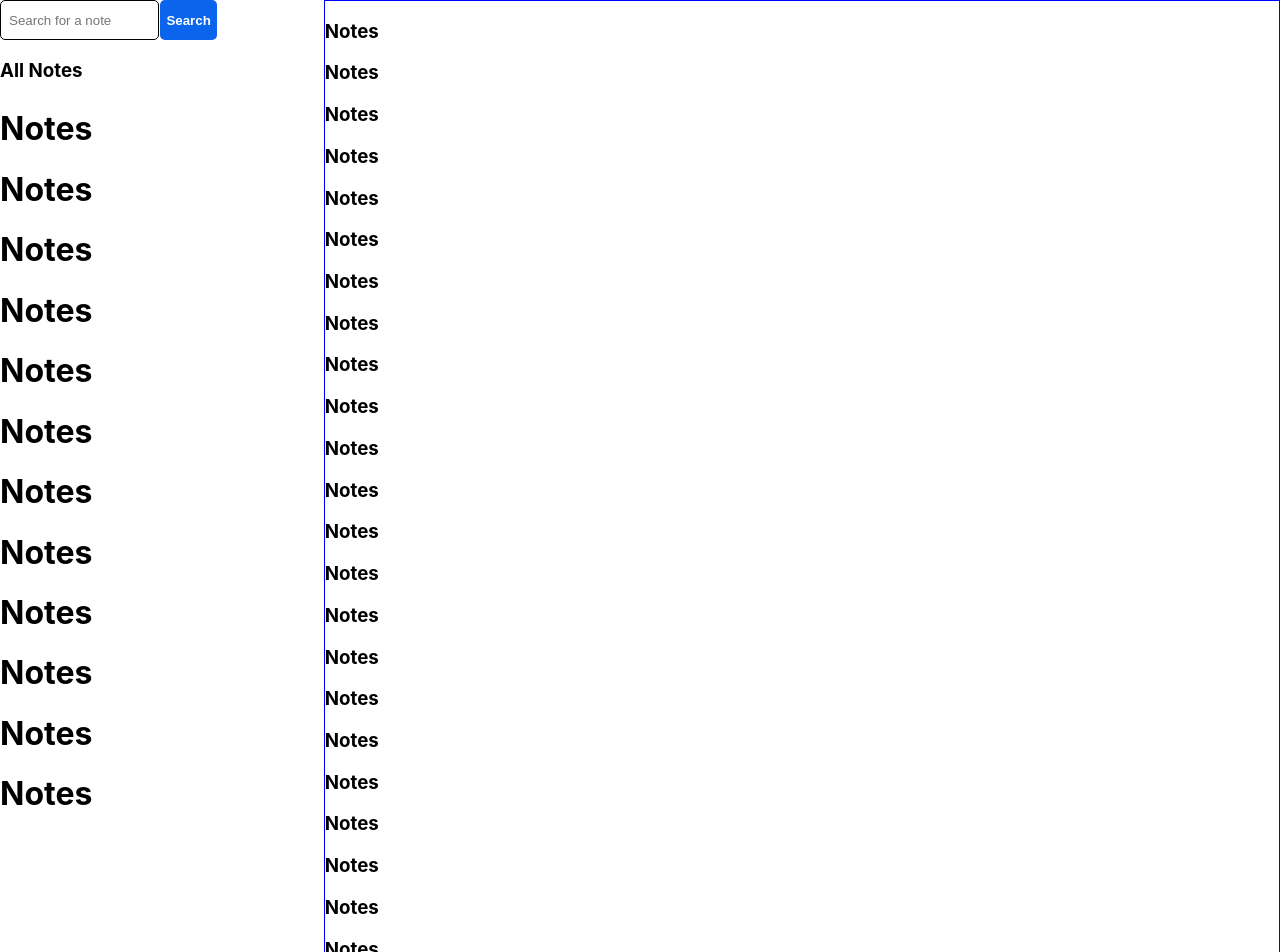
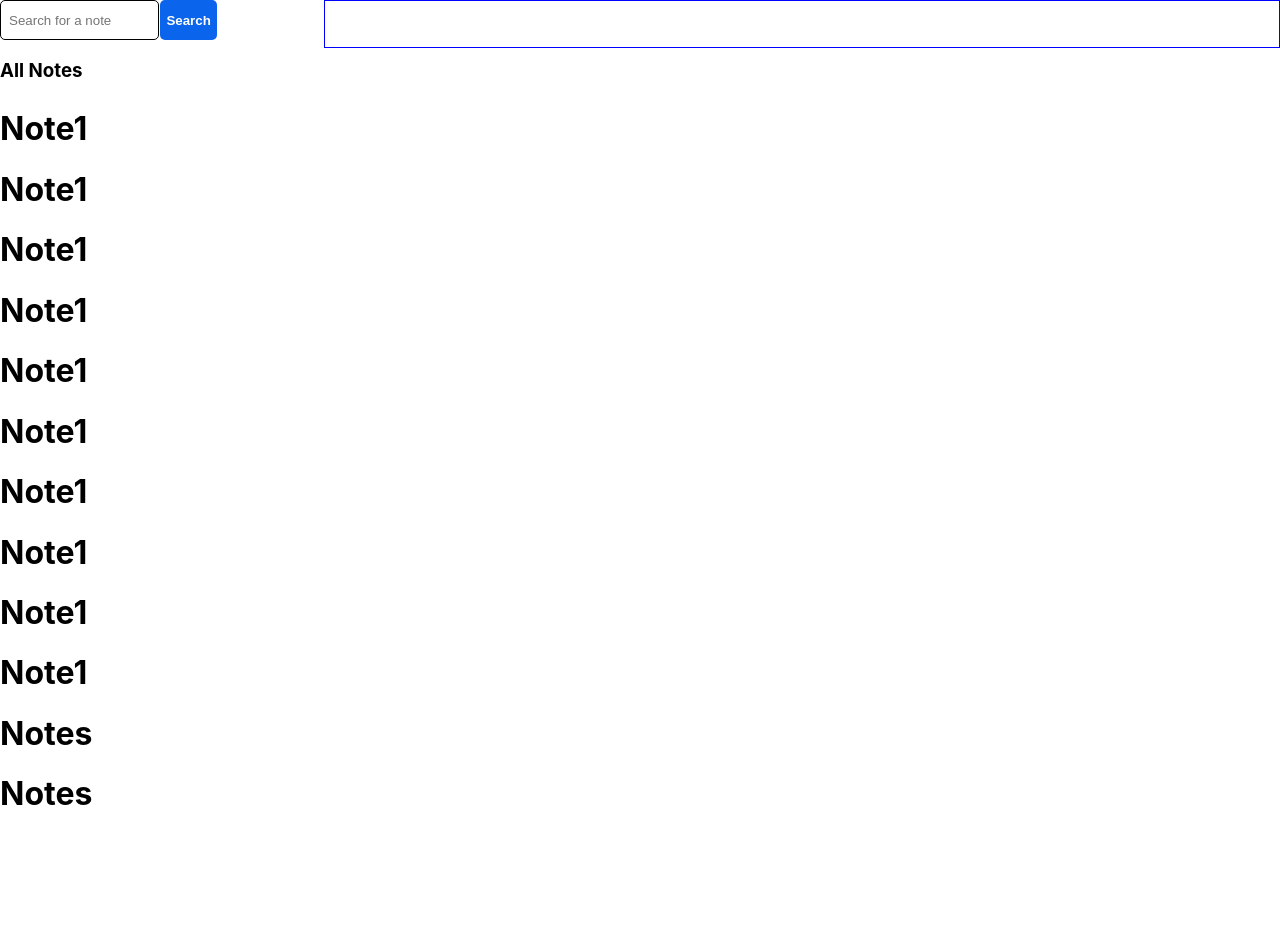
Before and after one commit to ndricim10/Notebook, a JavaScript app: page / in a window 1280 px wide. Shown: the top 952 px of the page. After the commit the page ends 800 px from the top, so only its background shows below. Built offline with nearby package versions, Linux system fonts and the light colour scheme; the HTML template or start-up script is replaced by a standard one.

Commit message:
Set up notebook page

```diff
--- a/src/Components/Notebook.js
+++ b/src/Components/Notebook.js
@@ -1,6 +1,10 @@
 import "./notebook.scss";
 
 export default function Notebook() {
+
+    const notes = ['Note1','Note1','Note1','Note1','Note1','Note1','Note1','Note1','Note1','Note1','Notes','Notes','Notes','Notes','Notes','Notes','Notes','Notes','Notes','Notes','Notes','Notes','Notes','Notes','Notes' ]
+    const allNotes = notes.map((note, i)=> <h1 key={i}>{note}</h1>)
+
   return (
     <>
       <div className="notebook">
@@ -13,51 +17,11 @@ export default function Notebook() {
               <h3>All Notes</h3>
             </div>
           <div className="notebook_sidebar_fixed">
-            <h1>Notes</h1>
-            <h1>Notes</h1>
-            <h1>Notes</h1>
-            <h1>Notes</h1>
-            <h1>Notes</h1>
-            <h1>Notes</h1>
-            <h1>Notes</h1>
-            <h1>Notes</h1>
-            <h1>Notes</h1>
-            <h1>Notes</h1>
-            <h1>Notes</h1>
-            <h1>Notes</h1>
-            <h1>Notes</h1>
-            <h1>Notes</h1>
+            {allNotes}
           </div>
         </div>
         <div className="notebook_notes">
-            <h3>Notes</h3>
-            <h3>Notes</h3>
-            <h3>Notes</h3>
-            <h3>Notes</h3>
-            <h3>Notes</h3>
-            <h3>Notes</h3>
-            <h3>Notes</h3>
-            <h3>Notes</h3>
-            <h3>Notes</h3>
-            <h3>Notes</h3>
-            <h3>Notes</h3>
-            <h3>Notes</h3>
-            <h3>Notes</h3>
-            <h3>Notes</h3>
-            <h3>Notes</h3>
-            <h3>Notes</h3>
-            <h3>Notes</h3>
-            <h3>Notes</h3>
-            <h3>Notes</h3>
-            <h3>Notes</h3>
-            <h3>Notes</h3>
-            <h3>Notes</h3>
-            <h3>Notes</h3>
-            <h3>Notes</h3>
-            <h3>Notes</h3>
-            <h3>Notes</h3>
-            <h3>Notes</h3>
-            <h3>Notes</h3>
+
         </div>
       </div>
     </>
```
